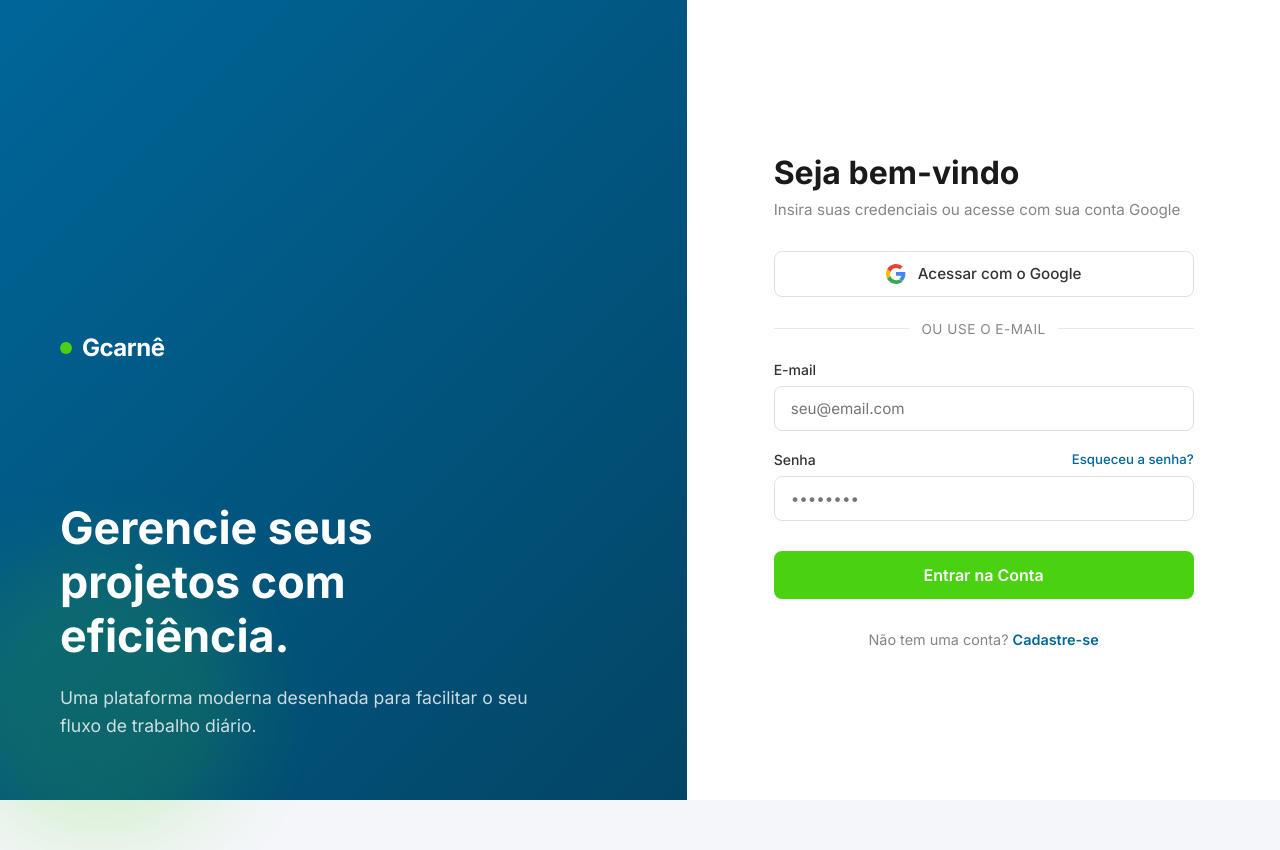
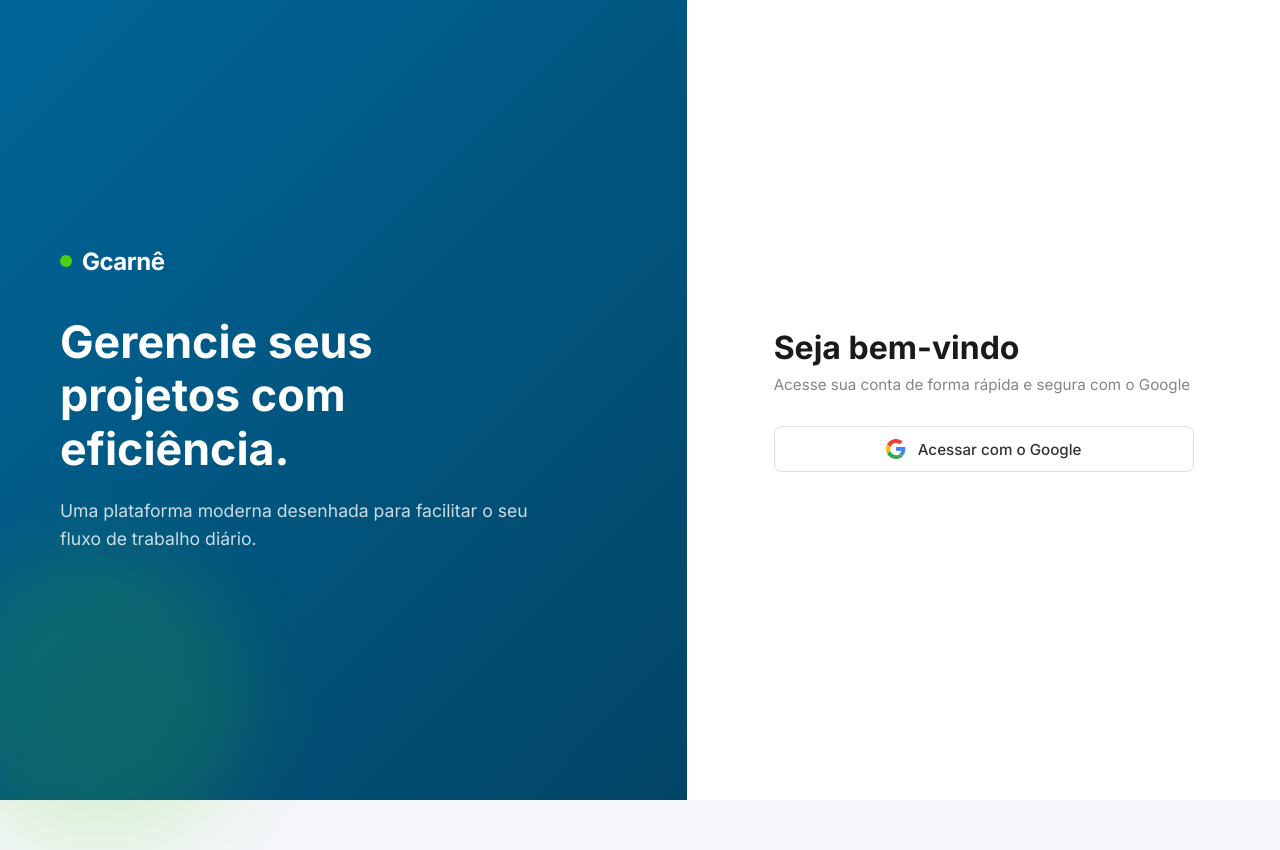
Before and after one commit to Jose-souza-dev/Gcarne, a website with bundled scripts: page login.html in a window 1280 px wide. Built offline with nearby package versions, Linux system fonts and the light colour scheme; no server answers.

Commit message:
Mudança no layout do login

```diff
--- a/css/desktop.css
+++ b/css/desktop.css
@@ -228,7 +228,7 @@ body.login-page {
     background: linear-gradient(135deg, #069 0%, #034566 100%);
     display: flex;
     flex-direction: column;
-    justify-content: space-between;
+    justify-content: center; /* Centraliza verticalmente o conteúdo */
     padding: 60px;
     color: #ffffff;
 }
@@ -261,7 +261,7 @@ body.login-page {
     display: flex;
     align-items: center;
     gap: 10px;
-    margin-bottom: 140px;
+    margin-bottom: 40px; /* Reduzi o espaço excessivo */
 }
 
 .logo-dot {
--- a/js/auth-handler.js
+++ b/js/auth-handler.js
@@ -63,12 +63,9 @@ onAuthStateChanged(auth, async (user) => {
     let hasAccess = localStorage.getItem('gcarne_access_token') === 'valid_user';
 
     if (user) {
-        // Se o usuário está logado mas não tem o token local, vamos verificar no banco
         if (!hasAccess) {
             console.log("Verificando vínculo de e-mail no banco de dados...");
-
             try {
-                // Procura nas coleções "codigo" e "codigos"
                 const colecoes = ["codigo", "codigos"];
                 let vinculado = false;
 
@@ -83,7 +80,6 @@ onAuthStateChanged(auth, async (user) => {
                 }
 
                 if (vinculado) {
-                    console.log("Vínculo encontrado! Liberando acesso automático.");
                     localStorage.setItem('gcarne_access_token', 'valid_user');
                     hasAccess = true;
                 }
@@ -92,14 +88,12 @@ onAuthStateChanged(auth, async (user) => {
             }
         }
 
-        // Redirecionamentos baseados no acesso
         if (!hasAccess) {
             if (!isAccessPage) window.location.href = "acesso.html";
         } else {
             if (isLoginPage || isAccessPage) window.location.href = "criar_carne.html";
         }
     } else {
-        // Deslogado -> Só login
         if (isCreatePage || isAccessPage) window.location.href = "login.html";
     }
 });
--- a/login.html
+++ b/login.html
@@ -27,7 +27,7 @@
             <div class="form-wrapper">
                 <div class="form-header">
                     <h2>Seja bem-vindo</h2>
-                    <p>Insira suas credenciais ou acesse com sua conta Google</p>
+                    <p>Acesse sua conta de forma rápida e segura com o Google</p>
                 </div>
 
                 <button class="btn-google">
@@ -39,31 +39,6 @@
                     </svg>
                     Acessar com o Google
                 </button>
-
-                <div class="separator">
-                    <span>ou use o e-mail</span>
-                </div>
-
-                <form action="#" method="POST" class="login-form">
-                    <div class="input-group">
-                        <label for="email">E-mail</label>
-                        <input type="email" id="email" placeholder="seu@email.com" required>
-                    </div>
-
-                    <div class="input-group">
-                        <div class="label-wrapper">
-                            <label for="password">Senha</label>
-                            <a href="#" class="forgot-password">Esqueceu a senha?</a>
-                        </div>
-                        <input type="password" id="password" placeholder="••••••••" required>
-                    </div>
-
-                    <button type="submit" class="btn-submit">Entrar na Conta</button>
-                </form>
-
-                <div class="form-footer">
-                    <p>Não tem uma conta? <a href="#">Cadastre-se</a></p>
-                </div>
             </div>
         </div>
     </div>
```
